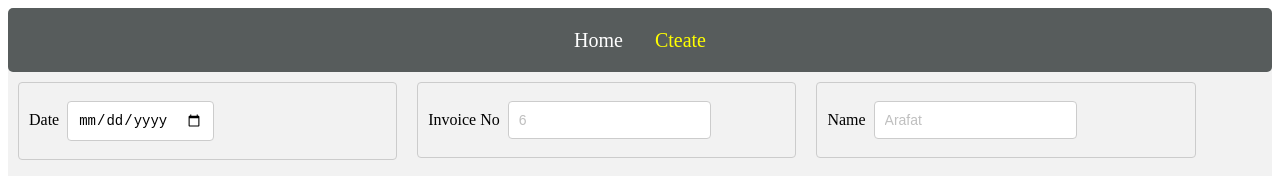
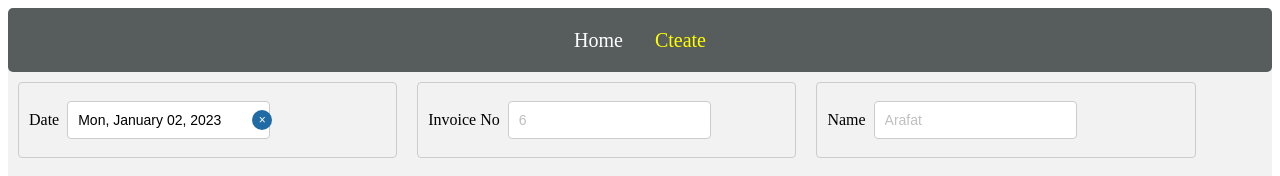
Before and after one commit to Arafat6462/invoice, a React (Create React App) app in the folder client/: page /create in a window 1280 px wide. Shown: the top 176 px of the page. Built offline with nearby package versions, Linux system fonts and the light colour scheme; no server answers.

Commit message:
add date picker on create and has bug with update

```diff
--- a/client/package.json
+++ b/client/package.json
@@ -9,6 +9,7 @@
     "firebase": "^9.15.0",
     "react": "^18.2.0",
     "react-csv": "^2.2.2",
+    "react-datepicker": "^4.8.0",
     "react-dom": "^18.2.0",
     "react-html-table-to-excel": "^2.0.0",
     "react-router-dom": "6",
--- a/client/src/component/Page/Create/Create.js
+++ b/client/src/component/Page/Create/Create.js
@@ -4,12 +4,14 @@ import "./Create.css";
 import { useNavigate } from "react-router-dom";
 import { collection, addDoc, serverTimestamp } from "firebase/firestore";
 import { db } from "../../config";
+import DatePicker from "react-datepicker";
+import "react-datepicker/dist/react-datepicker.css";
 
 const Create = () => {
   const navigate = useNavigate();
 
   //   const [id, setId] = useState(0);
-  const [date, setDate] = useState(new Date().toDateString());
+  const [date, setDate] = useState(new Date());
   const [invoice, setInvoice] = useState(0);
   const [name, setName] = useState("");
   const [address, setAddress] = useState("");
@@ -61,7 +63,7 @@ const Create = () => {
     // });
 
     addDoc(collection(db, "invoice"), {
-      date: date,
+      date: date.toDateString(),
       invoice_no: invoice,
       name: name,
       address: address,
@@ -107,13 +109,23 @@ const Create = () => {
       </div> */}
       <div className="field">
         <label>Date</label>
+        <DatePicker
+          selected={date}
+          onChange={(date) => setDate(date)}
+          isClearable
+          dateFormat="EE, MMMM dd, yyyy "
+          placeholderText="Select date"
+        />
+      </div>
+      {/* <div className="field">toISOString
+        <label>Date</label>
         <input
           type="date"
           onChange={(event) =>
             setDate(new Date(event.target.value).toDateString())
           }
         />
-      </div>
+      </div> */}
       <div className="field">
         <label>Invoice No</label>
         <input
--- a/client/src/component/Page/Update/Update.js
+++ b/client/src/component/Page/Update/Update.js
@@ -4,6 +4,8 @@ import { useNavigate, useParams } from "react-router-dom";
 import "./Update.css";
 import { doc, getDoc, updateDoc } from "firebase/firestore";
 import { db } from "../../config";
+import DatePicker from "react-datepicker";
+import "react-datepicker/dist/react-datepicker.css";
 
 const Update = () => {
   const getId = useParams(); // getting id from Table.js as getId throuth app.js id.
@@ -20,7 +22,7 @@ const Update = () => {
   }, []);
 
   const [id, setId] = useState("");
-  const [date, setDate] = useState("");
+  const [date, setDate] = useState(new Date());
   const [invoice, setInvoice] = useState(0);
   const [name, setName] = useState("");
   const [address, setAddress] = useState("");
@@ -75,7 +77,7 @@ const Update = () => {
     // });
 
     updateDoc(doc(db, "invoice", searchId), {
-      date: date,
+      date: date.toDateString(),
       invoice_no: invoice,
       name: name,
       address: address,
@@ -148,7 +150,7 @@ const Update = () => {
       console.log("Document data:", docSnap.data());
 
       // setId(docSnap.data().id);
-      setDate(docSnap.data().date);
+      setDate(docSnap.data().date.toDateString());
       setInvoice(docSnap.data().invoice_no);
       setName(docSnap.data().name);
       setAddress(docSnap.data().address);
@@ -199,7 +201,17 @@ const Update = () => {
           onChange={(event) => setId(event.target.value)}
         />
       </div>
-      <div className="field">
+      {/* <div className="field">
+        <label>Date</label>
+        <DatePicker
+          selected={date}
+          onChange={(date) => setDate(date)}
+          isClearable
+          dateFormat="EE, MMMM dd, yyyy "
+          placeholderText="Select date"
+        />
+      </div> */}
+      {/* <div className="field">
         <label>Date</label>
         <input
           type="date"
@@ -207,6 +219,10 @@ const Update = () => {
           value={date}
           onChange={(event) => setDate(event.target.value)}
         />
+      </div> */}
+      <div className="field">
+         <label> {date}</label>
+         <label> {typeof date}</label>
       </div>
       <div className="field">
         <label>Invoice No</label>
```
Also changed, not shown: 2 other files (tests, documents, lock files or other folders).
